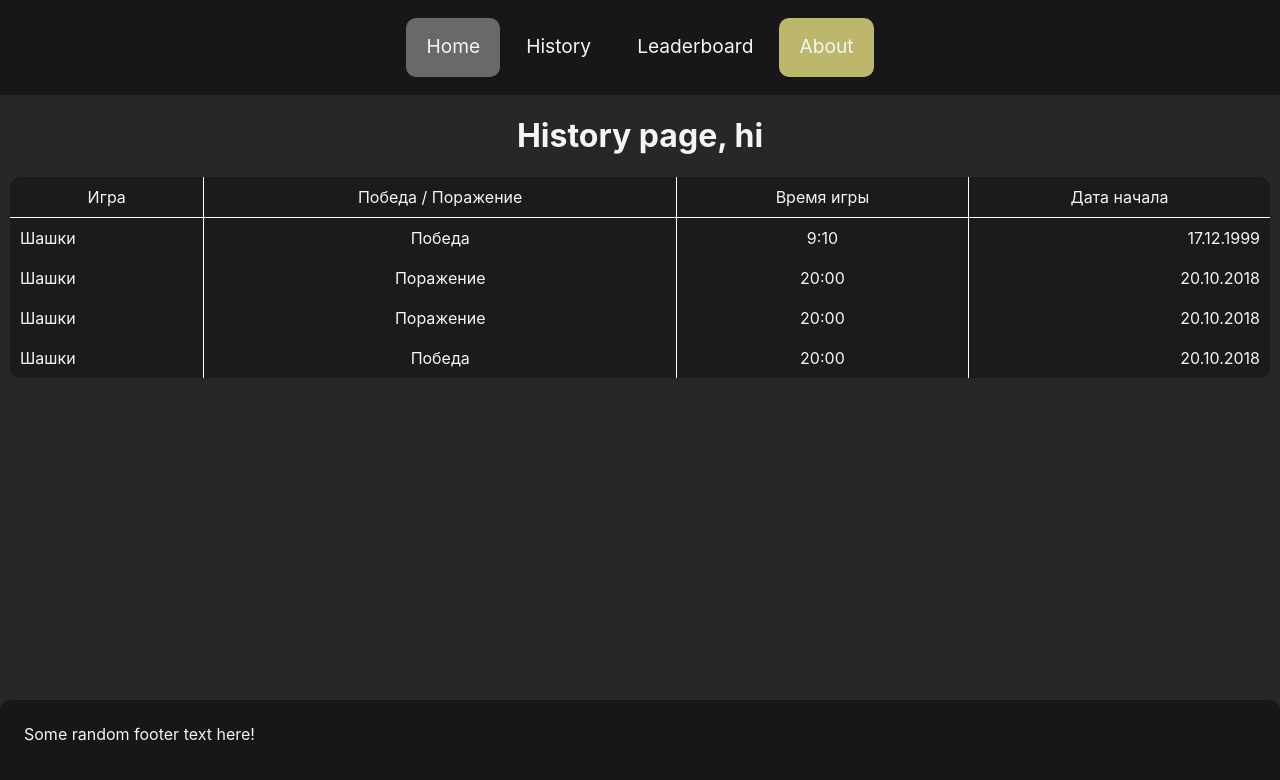
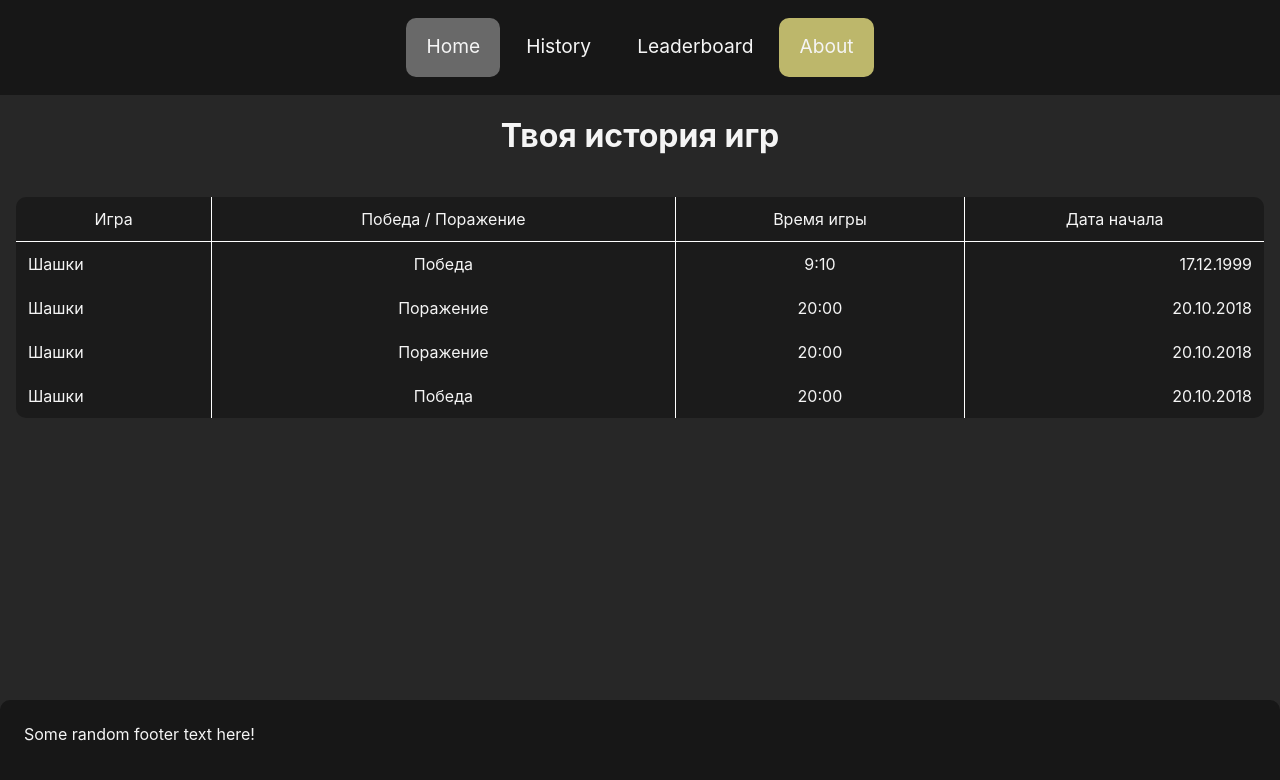
Before and after one commit to CompleXss/WebBoardGames, a React (Create React App) app in the folder reactapp/: page /history in a window 1280 px wide. Shown: the top 780 px of the page. Built offline with nearby package versions, Linux system fonts and the light colour scheme.

Commit message:
small tweaks

```diff
--- a/reactapp/src/components/css/history.css
+++ b/reactapp/src/components/css/history.css
@@ -8,15 +8,14 @@ table {
 
     margin-left: auto;
     margin-right: auto;
-    width: calc(100% - 20px);
+    width: calc(100% - 32px);
 
     background-color: #1b1b1b;
     border-radius: 10px;
 }
 
 table * {
-    padding: 10px;
-
+    padding: 12px;
     text-align: center;
 }
 
@@ -25,32 +24,20 @@ table thead {
     text-align: center;
 }
 
-table thead td {
-    position: relative;
-}
-
 table td:nth-of-type(n) {
     border-right: 1px solid white;
 }
-
-/* table thead td:nth-of-type(n)::after {
-    content: '';
-    background-color: red;
-
-    position: absolute;
-    width: 2px;
-    top: 3px;
-    bottom: 3px;
-} */
 
 table td:last-of-type {
     border-right: none;
 }
 
-table tbody td:nth-of-type(1) {
+
+
+table tbody td:first-of-type {
     text-align: start;
 }
 
-table tbody td:nth-of-type(4) {
+table tbody td:last-of-type {
     text-align: end;
 }
--- a/reactapp/src/components/history.tsx
+++ b/reactapp/src/components/history.tsx
@@ -7,7 +7,8 @@ export class History extends Component {
         console.log('history')
         return (
             <div className="container">
-                <h1>History page, hi</h1>
+                <h1>Твоя история игр</h1>
+                <br/>
                 <table>
                     <thead>
                         <tr>
```
